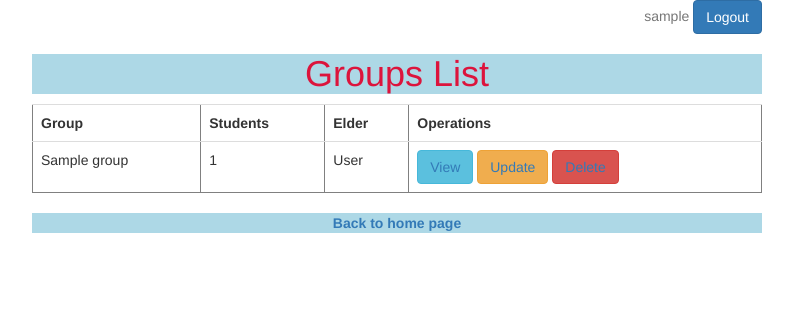
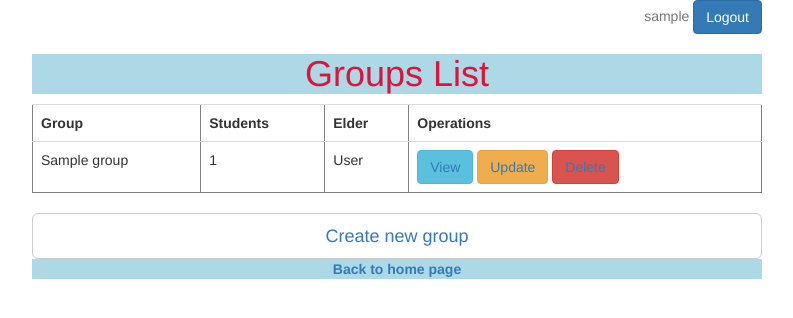
Before and after one commit to DiankaDS/university, a Django app: page /groups/ in a window 1280 px wide. Shown: the top 318 px of the page, without its empty margins (243-1036 px from the left). Run offline with Django 3.2, Linux system fonts and the light colour scheme; a user stored in the database is signed in; tables that the repository leaves empty hold one stand-in row (values such as "Sample post"); some libraries are stand-ins or nearby versions.

Commit message:
Create create-form for groups

```diff
--- a/group/templates/groups_list.html
+++ b/group/templates/groups_list.html
@@ -25,6 +25,7 @@
         </tr>
     {% endfor %}
     </table>
+    <button type="button" class="btn btn-default btn-lg btn-block"><a href="{% url 'groups:create' %}">Create new group</a></button>
 {% else %}
     <p>No groups are available.</p>
 {% endif %}
--- a/group/urls.py
+++ b/group/urls.py
@@ -1,7 +1,7 @@
 from django.conf.urls import patterns, url
 from django.contrib.auth.decorators import login_required
 from group.views import GroupsListView, GroupsInfoView, GroupUpdateView, \
-    GroupDeleteView
+    GroupDeleteView, GroupCreateView
 
 urlpatterns = patterns(
     '',
@@ -12,4 +12,6 @@ urlpatterns = patterns(
         name="update"),
     url(r'(?P<pk>\d+)/delete/$', login_required(GroupDeleteView.as_view()),
         name="delete"),
+    url(r'create_group$', login_required(GroupCreateView.as_view()),
+        name="create"),
 )
--- a/group/views.py
+++ b/group/views.py
@@ -1,5 +1,6 @@
 from django.core.urlresolvers import reverse
-from django.views.generic import ListView, DetailView, UpdateView, DeleteView
+from django.views.generic import ListView, DetailView, UpdateView, DeleteView, \
+    CreateView
 from group.models import Group
 
 
@@ -27,3 +28,11 @@ class GroupDeleteView(DeleteView):
 
     def get_success_url(self):
         return reverse("groups:groups")
+
+
+class GroupCreateView(CreateView):
+    model = Group
+    template_name = "create_group.html"
+
+    def get_success_url(self):
+        return reverse("groups:groups")
```
Also changed, not shown: group/templates/create_group.html (added, +13 -0 lines).
